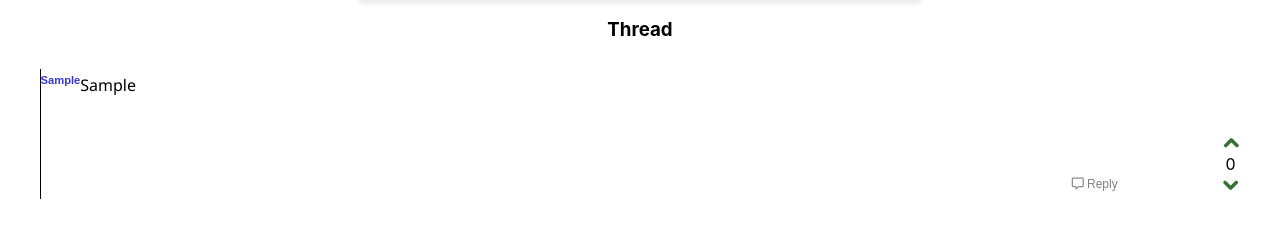
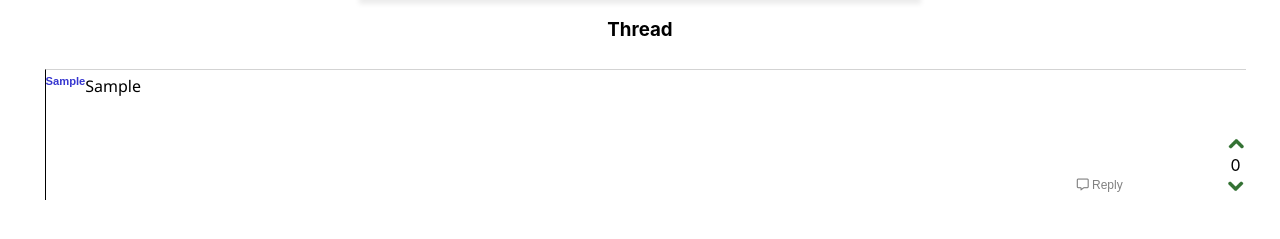
Before and after one commit to kenndai/CS110, a React (Create React App) app in the folder lab_4_chat_app/: page / in a window 1280 px wide. Both pictures are taken after typing "Sample", "Sample" into the empty fields and a click on the button "Submit". Shown: the part 327-566 px from the top of the page. Built offline with nearby package versions, Linux system fonts and the light colour scheme.

Commit message:
added reply indentation

```diff
--- a/lab_4_chat_app/src/App.css
+++ b/lab_4_chat_app/src/App.css
@@ -23,6 +23,7 @@ body {
 .Chat {
 	width: 1200px;
 	border-left: 1px black solid;
+	border-top:1px lightgray solid;
 	margin: 10px 0px;
 	padding-top:5px;
 	padding-bottom:5px;
--- a/lab_4_chat_app/src/components/Chat.css
+++ b/lab_4_chat_app/src/components/Chat.css
@@ -26,3 +26,12 @@
     align-self: flex-start;
 
 }
+.level1{
+    margin-left:10px;
+}
+.level2{
+    margin-left:50px;
+}
+.level3{
+    background-color: green;
+}
--- a/lab_4_chat_app/src/components/Chat.jsx
+++ b/lab_4_chat_app/src/components/Chat.jsx
@@ -3,11 +3,11 @@ import Reply from "./Reply";
 import Votes from "./Votes";
 
 function Chat(props) {
-	console.log(props.id);
+	console.log(props.level);
 	return (
-		<div className="Chat">
+		<div className={`Chat level${props.level}`}>
 			{/* Chat */}
-			<div className="name">
+			<div className= "name">
 				<b>{props.name}</b>{" "}
 			</div>
 			<div className="textContent">
--- a/lab_4_chat_app/src/components/Form.jsx
+++ b/lab_4_chat_app/src/components/Form.jsx
@@ -29,11 +29,14 @@ function Form({ type }) {
 
 		if (type === "post") {
 			// adds a post as a thread causing the page to rerender
+			newData.level = 1;
 			setThreads([...threads, newData]);
 			setPosts([...posts, newData]);
-		} else if (type === "reply") {
+		}else if (type === "reply") {
+			newData.level=2;
 			setPosts([...posts, newData]);
 		}
+
 	};
 
 	return (
```
